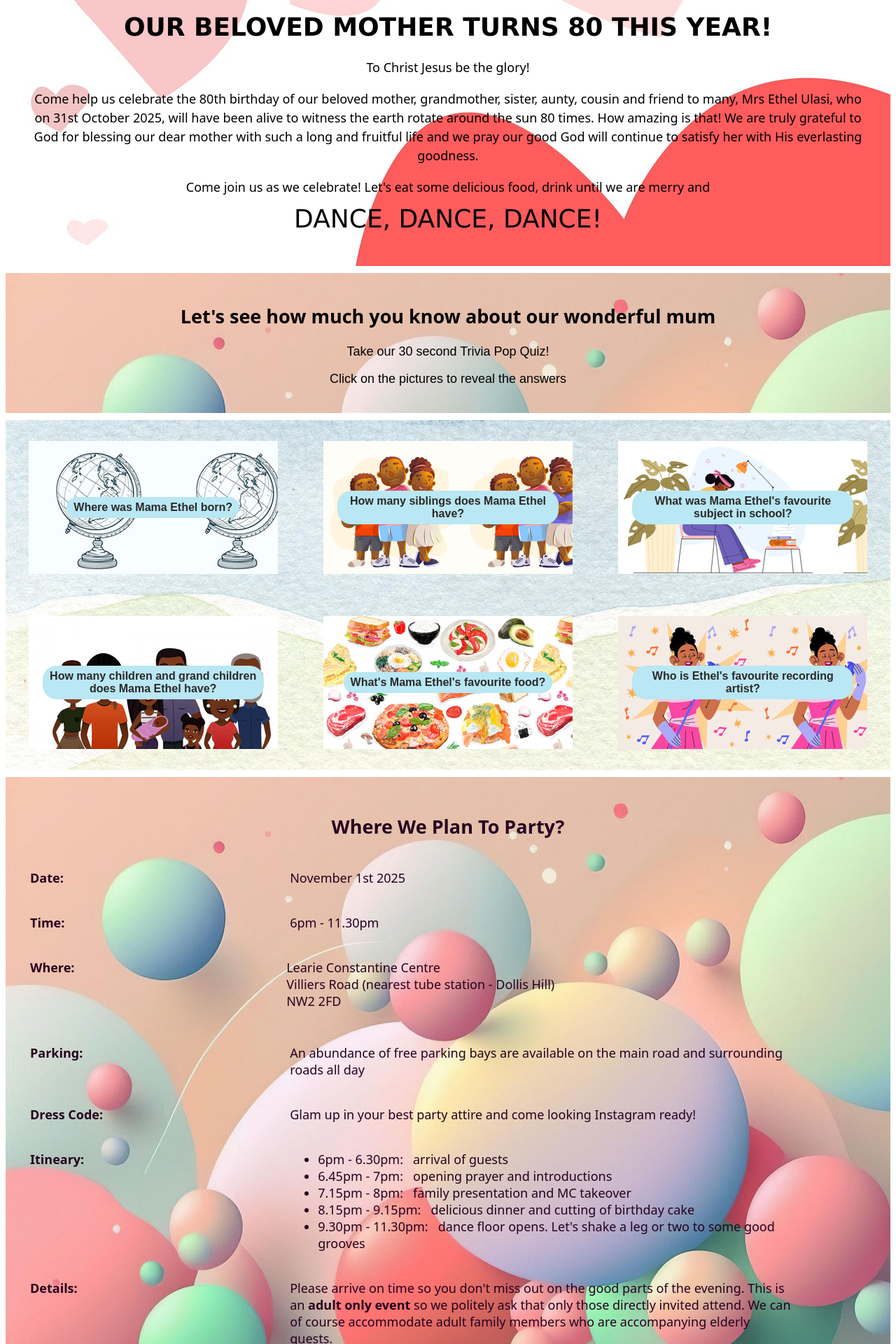
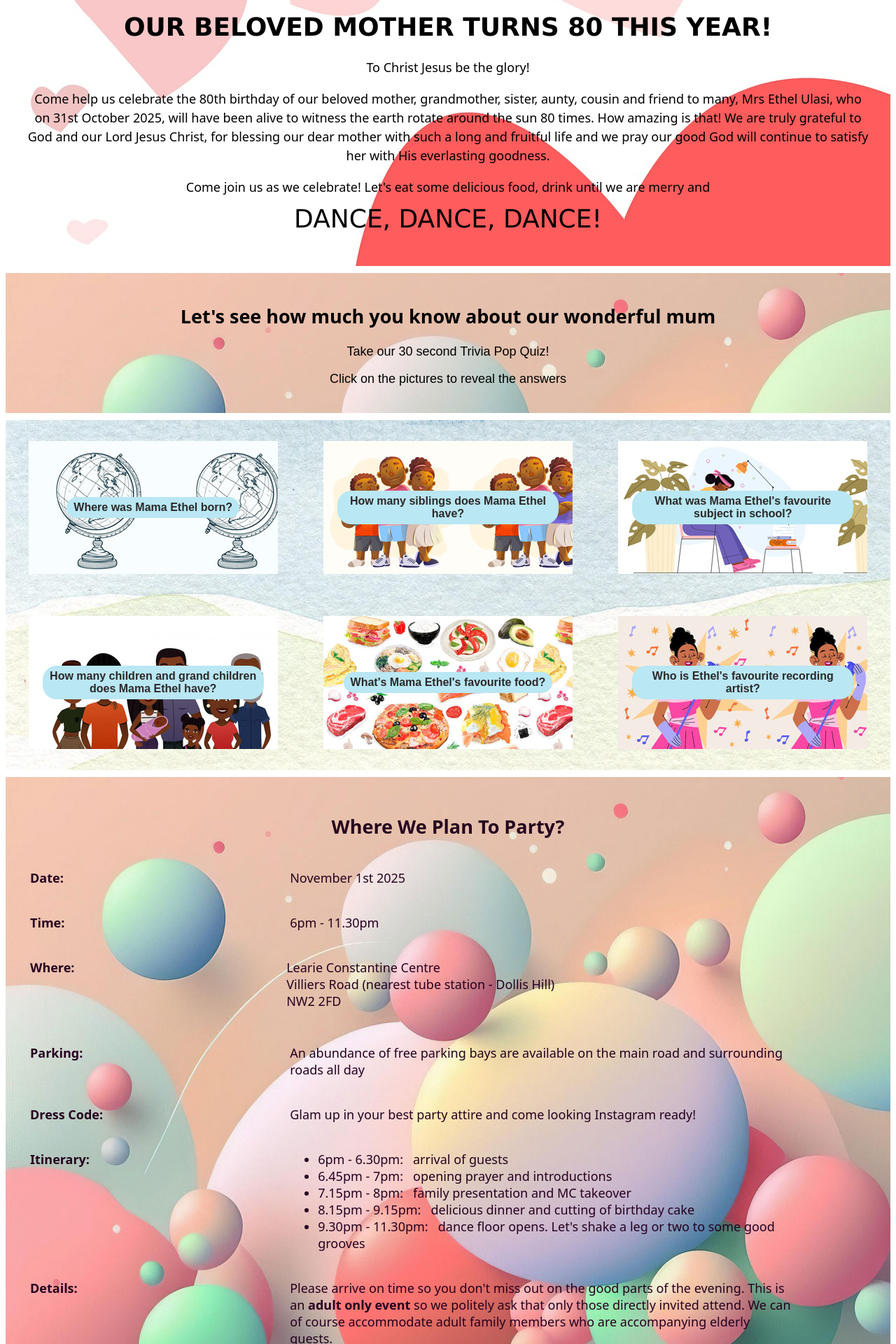
Before and after one commit to Nonyeah/Birthday-Party-Full-Example, a React (Vite) app in the folder client/: page / in a window 1280 px wide. Shown: the part 420-2340 px from the top of the page at 70% size. Built offline with nearby package versions, Linux system fonts and the light colour scheme.

Commit message:
changed server script

```diff
--- a/client/src/App.css
+++ b/client/src/App.css
@@ -335,6 +335,7 @@ form.showForm{
 
 .address-details p.right, .address-details p.left {
   margin: 20px 0;
+  text-align:left;
 
 }
 
--- a/client/src/facts.tsx
+++ b/client/src/facts.tsx
@@ -12,7 +12,7 @@ const factData: Array<FactData> = [
     question: "Where was Mama Ethel born?",
     answer:
       "The Nigeria eastern town of Onitsha, but\
-      her family roots are in Nnewi",
+      her family roots are in Nnewi.",
   },
   {
     id: "num1",
@@ -39,7 +39,7 @@ const factData: Array<FactData> = [
   {
     id: "num5",
     question: "Who is Ethel's favourite recording artist?",
-    answer: "The late, great Michael Jackson of course!",
+    answer: "The late, great, Michael Jackson of course!",
   },
 ];
 
--- a/client/src/intro.tsx
+++ b/client/src/intro.tsx
@@ -12,7 +12,8 @@ export default function Intro() {
         Come help us celebrate the 80th birthday of our beloved mother,
         grandmother, sister, aunty, cousin and friend to many, Mrs Ethel Ulasi, who
         on 31st October 2025, will have been alive to witness the earth rotate around
-        the sun 80 times. How amazing is that! We are truly grateful to God for blessing our dear mother with
+        the sun 80 times. How amazing is that! We are truly grateful to God and our
+        Lord Jesus Christ, for blessing our dear mother with
         such a long and fruitful life and we pray our good God will continue to
         satisfy her with His everlasting goodness.
       </p>
--- a/client/src/location.tsx
+++ b/client/src/location.tsx
@@ -38,7 +38,7 @@ export default function Address() {
         </div>
 
         <div className="itenary">
-          <p className="left">Itineary:</p>
+          <p className="left">Itinerary:</p>
           <p className="right">
             <ul>
               <li>6pm - 6.30pm: &nbsp; arrival of guests</li>
--- a/client/src/rsvp.tsx
+++ b/client/src/rsvp.tsx
@@ -50,7 +50,7 @@ function RSVP() {
       attending: accept ? true : false,
     };
 
-    fetch("/api", {
+    fetch("http://localhost:3000/api", {
       method: "POST",
       headers: { "Content-Type": "application/json" },
       body: JSON.stringify(attendanceObject),
```
Also changed, not shown: 2 other files (tests, documents, lock files or other folders).
